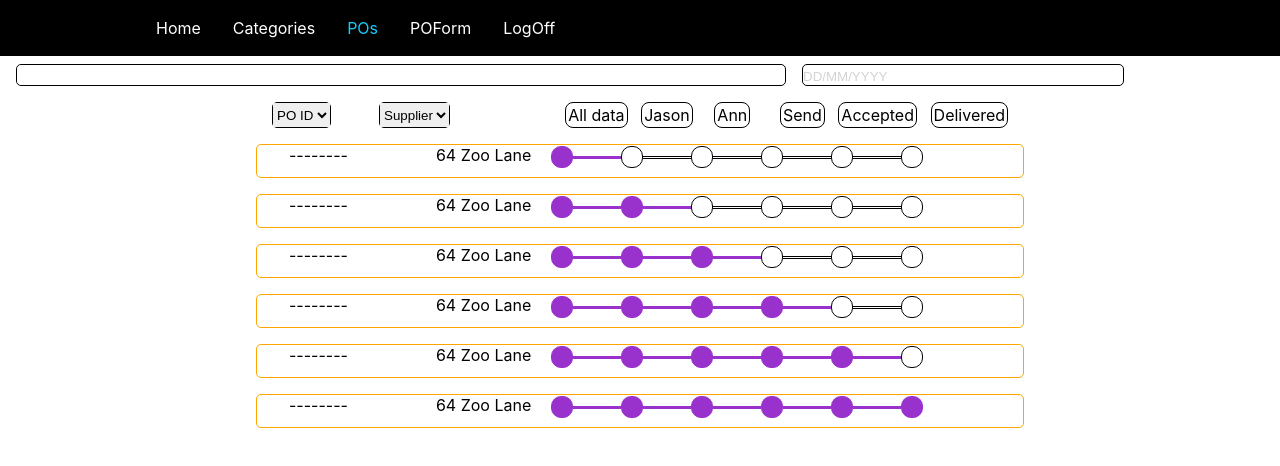
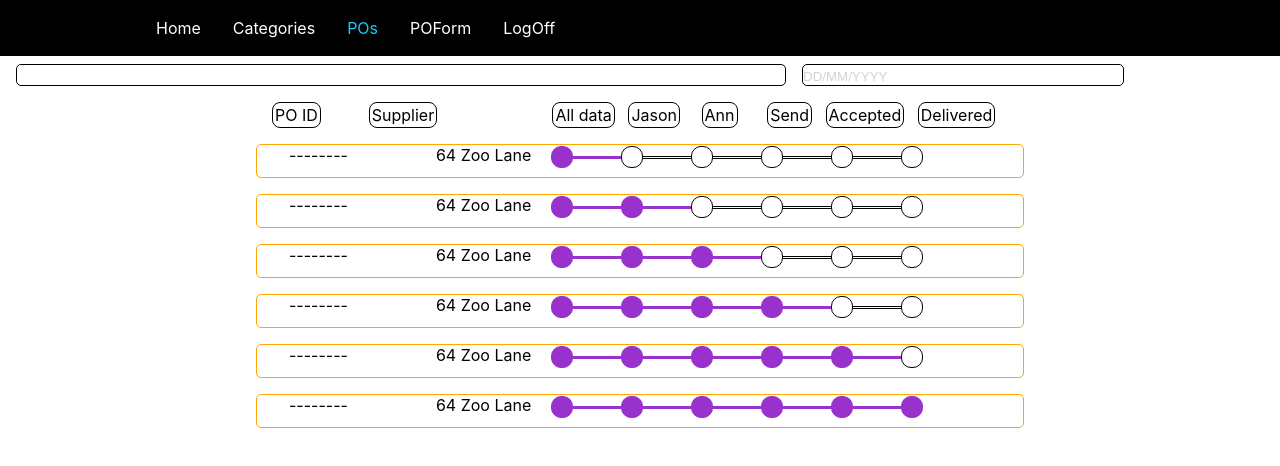
Before and after one commit to HachyCode/Group-Project-front-end, a React (Create React App) app: page /pos in a window 1280 px wide. Shown: the top 466 px of the page. Built offline with nearby package versions, Linux system fonts and the light colour scheme.

Commit message:
They're not meant to be dropdowns so I fixed that.

```diff
--- a/src/Components/Label/Label.js
+++ b/src/Components/Label/Label.js
@@ -7,10 +7,17 @@ class Label extends React.Component {
 		this.props = props;
 	}
 
+	getArrow = () => {
+		if (this.props.arrow) {
+			return (<i class="fas fa-angle-down"></i>);
+		}
+	}
+
     render = () => {
     	return (
     		<Box className={this.props.className}>
     			<p>{this.props.contents}</p>
+    			{this.getArrow()}
     		</Box>
     	);
     }
--- a/src/Components/PageCSS/POsCSS.js
+++ b/src/Components/PageCSS/POsCSS.js
@@ -41,11 +41,11 @@ export const POSelectArea = styled.div`
     width: 60vw;
 `;
 
-export const FirstDropDown = styled(DropDownSelect)`
+export const FirstLabel = styled(Label)`
     margin-left: 1em;
 `;
 
-export const SecondLeftDropDown = styled(DropDownSelect)`
+export const SecondLeftLabel = styled(Label)`
     margin-left: 3em;
     margin-right: 15%;
 `;
--- a/src/Pages/POs.js
+++ b/src/Pages/POs.js
@@ -7,8 +7,8 @@ import {
 	StyledDateSearch,
 	SpacedLabel,
 	POSelectArea,
-	FirstDropDown,
-	SecondLeftDropDown,
+	FirstLabel,
+	SecondLeftLabel,
 	StyledPOListing,
 } from '../Components/PageCSS/POsCSS';
 
@@ -34,8 +34,8 @@ function POs() {
 				</SearchRow>
 				<POSelectArea>
 					<SearchRow>
-						<FirstDropDown default="PO ID"/>
-						<SecondLeftDropDown default="Supplier"/>
+						<FirstLabel contents="PO ID" arrow/>
+						<SecondLeftLabel contents="Supplier" arrow/>
 						<SpacedLabel contents="All data"/>
 						<SpacedLabel contents="Jason"/>
 						<HalfEmSpacing/>
```
